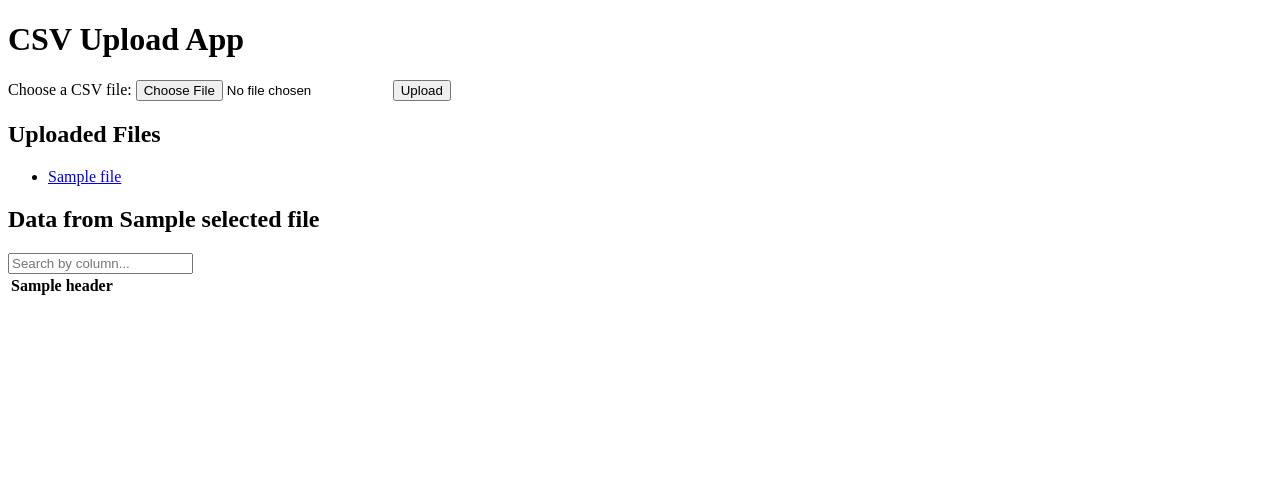
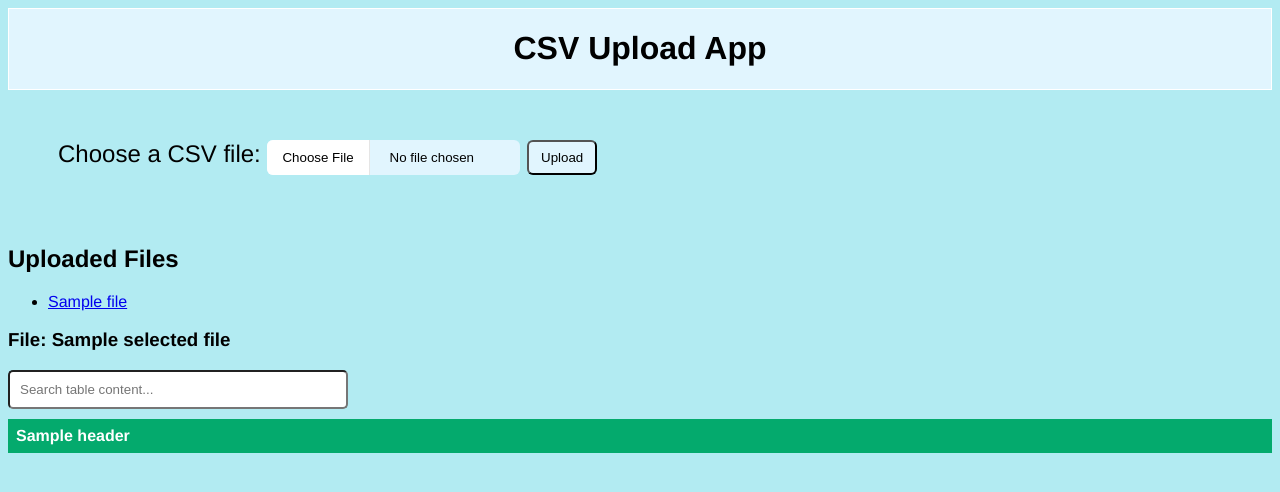
Before and after one commit to rocket000/demo-projects, a Node server app: template csvUploads/src/views/index.ejs in a window 1280 px wide. Shown: the top 492 px of the page. Run offline with Node 20, Linux system fonts and the light colour scheme; the template is opened without the code that fills it: most values are stand-ins (such as "Sample title", 1, 10 or a date in 2020); lists and menus that the app fills with data are empty.

Commit message:
add styles

```diff
--- a/csvUploads/public/styles.css
+++ b/csvUploads/public/styles.css
@@ -0,0 +1,79 @@
+.app-header {
+    text-align: center;
+    background-color: #E1F5FE;
+    border: solid 1px white;
+}
+
+.upload-block {
+    padding: 50px;
+    font-size: x-large;
+    align-items: center;
+}
+
+body {
+    background-color: #B2EBF2;
+    height: -webkit-fill-available;
+    font-family: Helvetica;
+}
+
+.input_container {
+    border: 1px solid #e5e5e5;
+}
+
+input[type=file]::file-selector-button {
+    background-color: #fff;
+    color: #000;
+    border: 0px;
+    border-right: 1px solid #e5e5e5;
+    padding: 10px 15px;
+    margin-right: 20px;
+    transition: .5s;
+}
+
+input[type=file]::file-selector-button:hover {
+    background-color: #eee;
+    border: 0px;
+    border-right: 1px solid #e5e5e5;
+}
+
+#csvFile {
+    background-color: #E1F5FE;
+    border-radius: 6px;
+}
+
+.upload-btn {
+    border-radius: 6px;
+    height: 35px;
+    width: 70px;
+    background-color: #E1F5FE;
+}
+
+.upload-btn:hover{
+    background-color: #eee;
+    border: 0px;
+    border-right: 1px solid #e5e5e5;
+}
+
+table {
+    border-collapse: collapse;
+    width: 100%;
+  }
+
+  th, td {
+    text-align: left;
+    padding: 8px;
+  }
+
+  tr:nth-child(even){background-color: #f2f2f2}
+
+  th {
+    background-color: #04AA6D;
+    color: white;
+  }
+
+  #searchInput{
+    padding: 10px;
+    border-radius: 5px;
+    width: 25%;
+    margin-bottom: 10px;
+  }
--- a/csvUploads/src/views/index.ejs
+++ b/csvUploads/src/views/index.ejs
@@ -8,14 +8,18 @@
   <title>CSV Upload App</title>
 </head>
 <body>
-  <h1>CSV Upload App</h1>
+ <div class="app-header">
+    <h1>CSV Upload App</h1>
+ </div>
 
-  <form action="/upload" method="post" enctype="multipart/form-data">
-    <label for="csvFile">Choose a CSV file:</label>
-    <input type="file" id="csvFile" name="csvFile" accept=".csv" required>
-    <button type="submit">Upload</button>
-  </form>
+ <div class="upload-block input_containe">
+    <form action="/upload" method="post" enctype="multipart/form-data">
+        <label for="csvFile">Choose a CSV file:</label>
+        <input type="file" id="csvFile" name="csvFile" accept=".csv" required>
+        <button class="upload-btn" type="submit">Upload</button>
+      </form>
 
+ </div>
   <h2>Uploaded Files</h2>
   <ul>
     <% files.forEach((file, index) => { %>
@@ -26,9 +30,9 @@
   </ul>
 
   <% if (selectedFile) { %>
-    <h2>Data from <%= selectedFile.name %></h2>
+    <h3>File: <%= selectedFile.name %></h3>
 
-    <input type="text" id="searchInput" placeholder="Search by column...">
+    <input type="text" id="searchInput" placeholder="Search table content...">
 
     <table id="dataTable">
       <thead>
```
